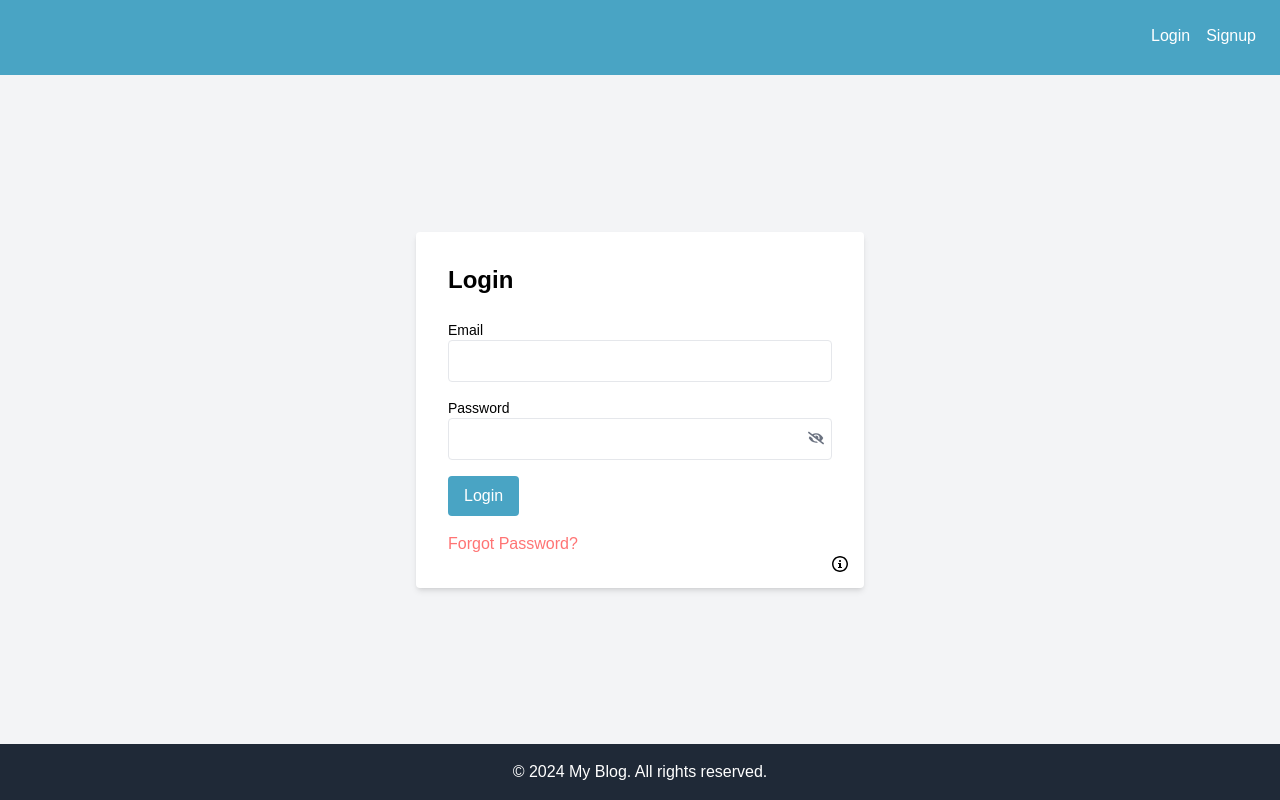
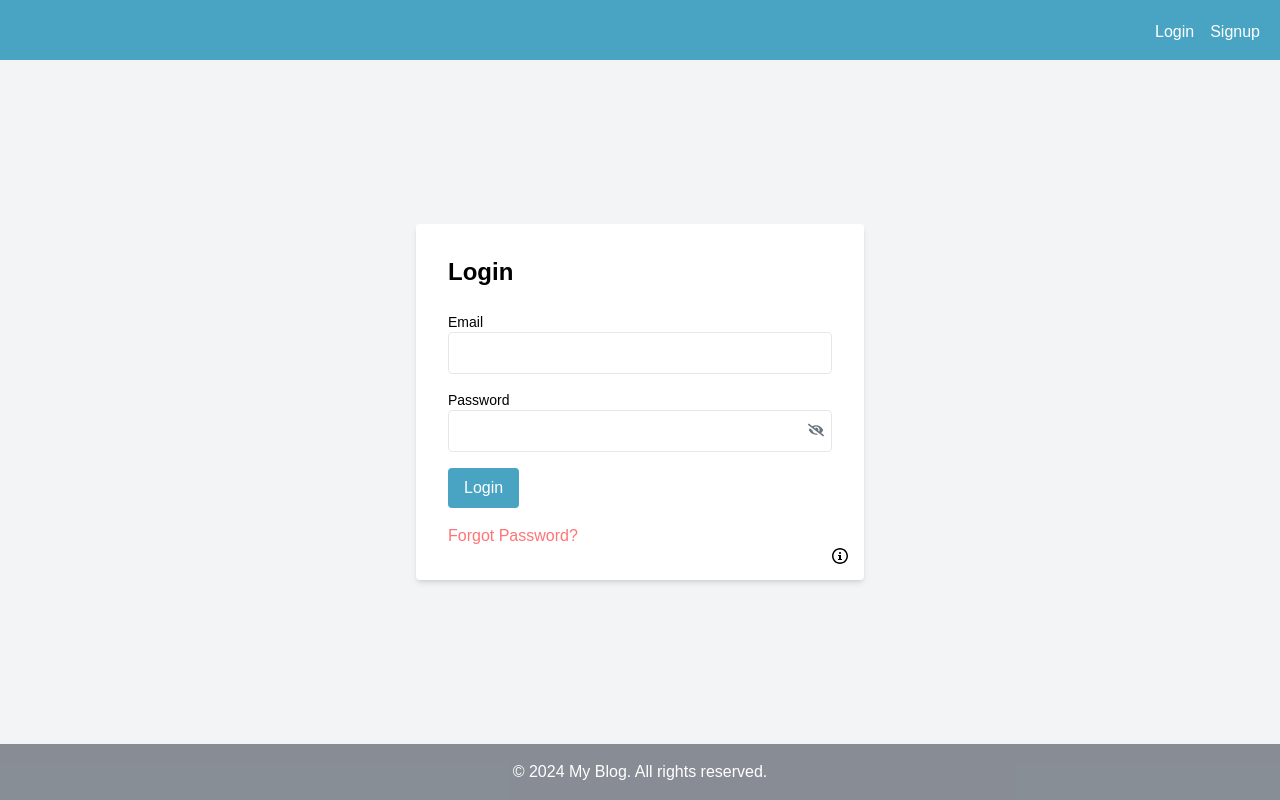
Before and after one commit to Zomievey/blog-main, a Next.js app: page /login in a window 1280 px wide. Built offline with nearby package versions, Linux system fonts and the light colour scheme; no server answers.

Commit message:
footer styling

```diff
--- a/src/components/Footer.tsx
+++ b/src/components/Footer.tsx
@@ -1,6 +1,7 @@
+import '../styles/footer.css';
 export default function Footer() {
   return (
-    <footer className='bg-gray-800 p-4 mt-auto'>
+    <footer className='footer bg-gray-800 p-4 mt-auto'>
       <div className='container mx-auto text-center text-white'>
         &copy; {new Date().getFullYear()} My Blog. All rights reserved.
       </div>
--- a/src/components/NavBar.tsx
+++ b/src/components/NavBar.tsx
@@ -6,7 +6,7 @@ export default function Navbar() {
   const { user, signout } = useAuth();
 
   return (
-    <nav className="nav p-6">
+    <nav className="nav p-5">
       <div className="container mx-auto flex justify-between items-center">
         <div className="text-white font-bold text-xl"></div>
         <div className="space-x-4">
--- /dev/null
+++ b/src/styles/footer.css
@@ -0,0 +1,3 @@
+.footer {
+  background-color: #1f293787;
+}
--- a/src/styles/navbar.css
+++ b/src/styles/navbar.css
@@ -1,6 +1,6 @@
 .nav {
   background-color: #49A4C4;
-  height: 75px;
+  height: 60px;
 }
 
 .nav a,
```
